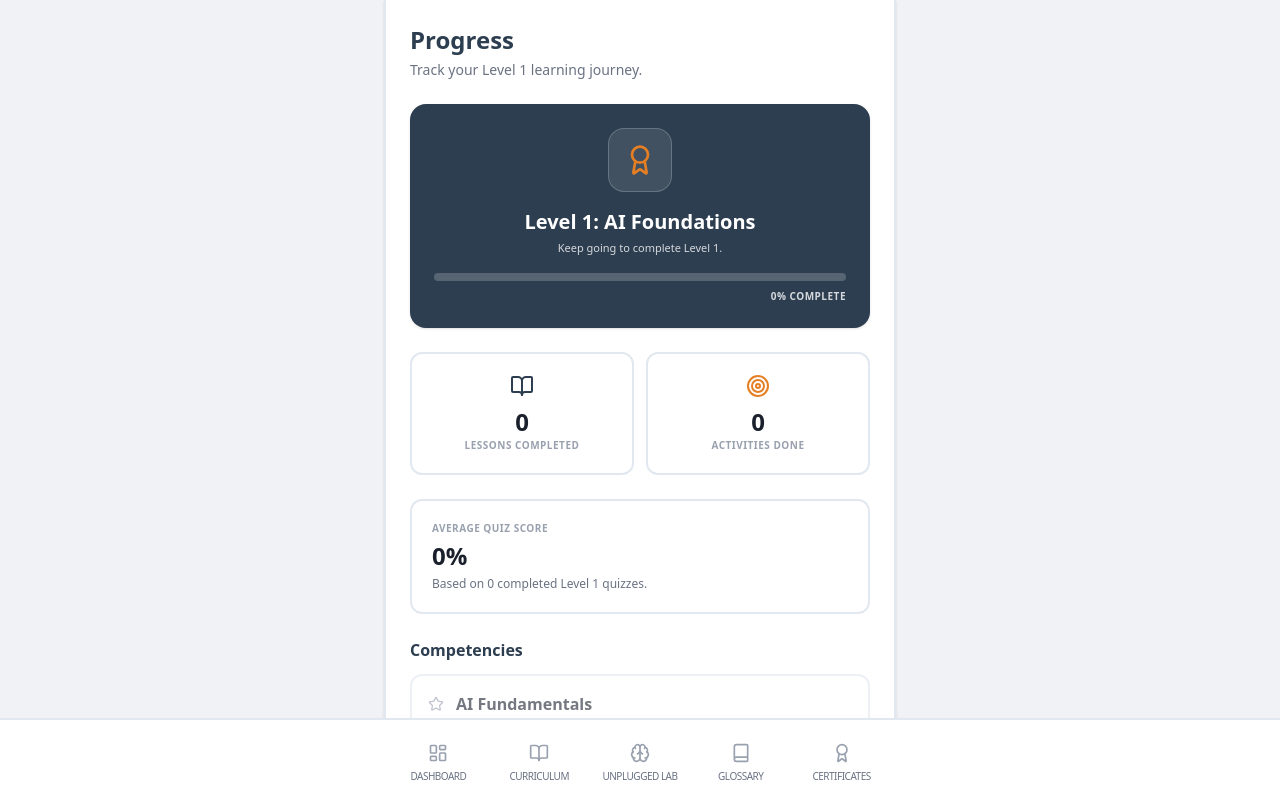
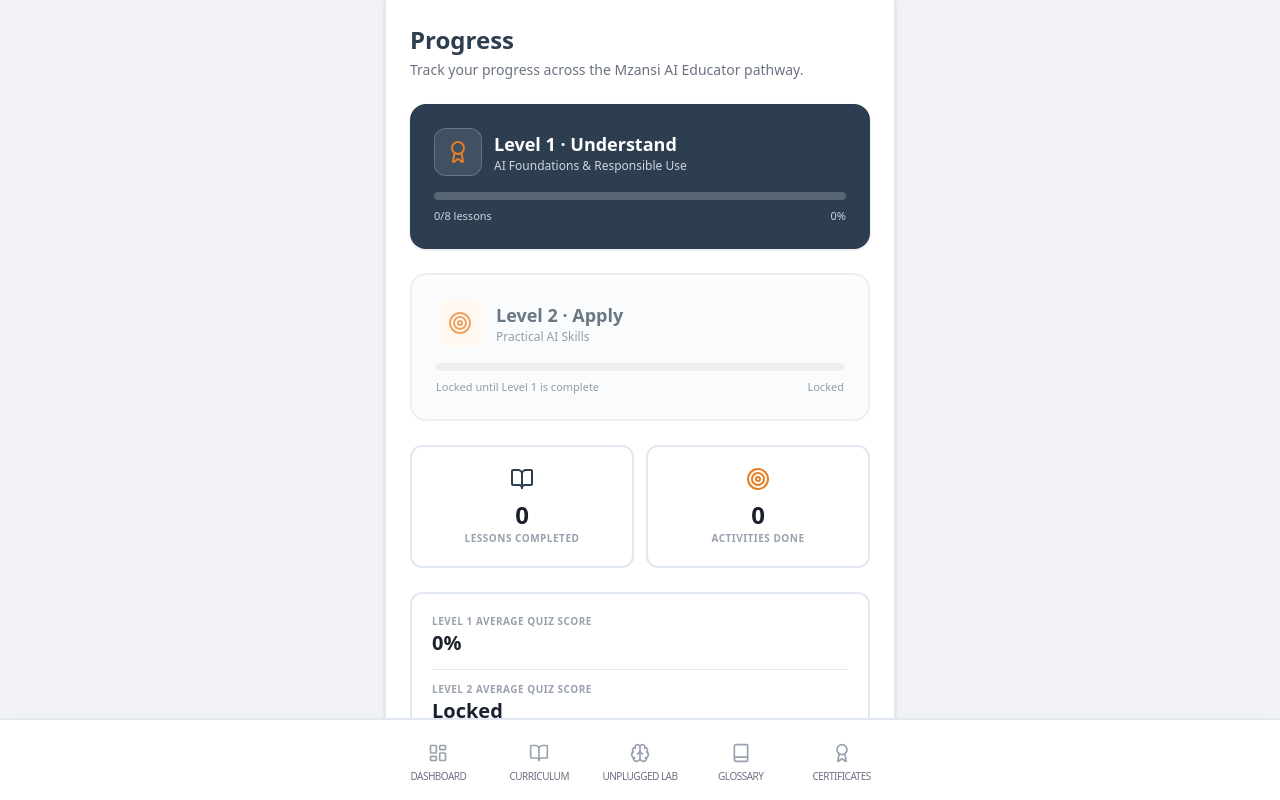
Before and after one commit to marcdiedricks/mzansi-ai-educator, a React (Vite) app: page /mzansi-ai-educator/progress in a window 1280 px wide. Shown: the top 800 px of the page. Built offline with nearby package versions, Linux system fonts and the light colour scheme.

Commit message:
Extend progress tracking through Level 2

```diff
--- a/src/pages/Progress.tsx
+++ b/src/pages/Progress.tsx
@@ -2,6 +2,7 @@
 import { Award, Target, BookOpen, Star } from 'lucide-react';
 import { getUserProgress } from '../lib/progress';
 import { lessons } from '../lib/curriculum/data';
+import { LEVEL_TWO_MODULES } from '../lib/programmeLevels';
 
 export function Progress() {
   const [progress, setProgress] = useState(getUserProgress());
@@ -12,84 +13,44 @@
     return () => window.removeEventListener('mzansi_progress_updated', handleUpdate);
   }, []);
 
-  const level1Lessons = lessons.filter((lesson) => lesson.levelId === 'MZAIE-L1');
-  const level1LessonIds = new Set(level1Lessons.map((lesson) => lesson.id));
-  const completedLevel1Lessons = progress.completedLessons.filter((id) => level1LessonIds.has(id));
-  const level1QuizScores: Array<[string, number]> = Object.entries(progress.quizScores).filter(
-    ([lessonId]) => level1LessonIds.has(lessonId)
-  ) as Array<[string, number]>;
+  const level1Ids = lessons.filter((lesson) => lesson.levelId === 'MZAIE-L1').map((lesson) => lesson.id);
+  const level2Ids = LEVEL_TWO_MODULES.flatMap((module) => module.lessonId ? [module.lessonId] : []);
+  const completed1 = level1Ids.filter((id) => progress.completedLessons.includes(id)).length;
+  const completed2 = level2Ids.filter((id) => progress.completedLessons.includes(id)).length;
+  const percent1 = Math.round((completed1 / Math.max(level1Ids.length, 1)) * 100);
+  const percent2 = Math.round((completed2 / Math.max(level2Ids.length, 1)) * 100);
+  const level1Complete = level1Ids.length > 0 && completed1 === level1Ids.length;
 
-  const totalLessons = level1Lessons.length;
-  const completedLessons = completedLevel1Lessons.length;
-  const completedActivities = progress.completedLabs.length;
-  const percent = Math.round((completedLessons / Math.max(totalLessons, 1)) * 100);
-  const averageQuizScore = level1QuizScores.length
-    ? Math.round(level1QuizScores.reduce((sum, [, score]) => sum + score, 0) / level1QuizScores.length)
-    : 0;
+  const level1QuizScores = Object.entries(progress.quizScores).filter(([id]) => level1Ids.includes(id));
+  const level2QuizScores = Object.entries(progress.quizScores).filter(([id]) => level2Ids.includes(id));
+  const average = (scores: Array<[string, number]>) => scores.length ? Math.round(scores.reduce((sum, [, score]) => sum + score, 0) / scores.length) : 0;
 
   const competencies = [
-    { name: 'AI Fundamentals', earned: completedLessons >= 1 },
-    { name: 'Ethical AI Use', earned: completedLessons >= 3 },
-    { name: 'Prompt Engineering', earned: completedLessons >= 4 },
-    { name: 'Privacy & Security', earned: completedLessons >= 5 },
+    { name: 'AI Fundamentals', earned: completed1 >= 1 },
+    { name: 'Ethical AI Use', earned: completed1 >= 3 },
+    { name: 'Prompt Engineering', earned: completed1 >= 4 || completed2 >= 3 },
+    { name: 'Practical AI Application', earned: completed2 >= 1 },
   ];
 
   return (
     <div className="p-6 space-y-6 pb-24">
-      <header>
-        <h1 className="text-2xl font-bold text-[#2D3E50] mb-1">Progress</h1>
-        <p className="text-sm font-medium text-gray-500">Track your Level 1 learning journey.</p>
-      </header>
+      <header><h1 className="text-2xl font-bold text-[#2D3E50] mb-1">Progress</h1><p className="text-sm font-medium text-gray-500">Track your progress across the Mzansi AI Educator pathway.</p></header>
 
-      <div className="bg-[#2D3E50] rounded-2xl p-6 text-white text-center shadow-sm relative overflow-hidden">
-        <div className="relative z-10">
-          <div className="w-16 h-16 bg-white/10 rounded-2xl flex items-center justify-center mx-auto mb-4 border border-white/20">
-            <Award className="w-8 h-8 text-[#E67E22]" />
-          </div>
-          <h2 className="text-xl font-bold mb-1">Level 1: AI Foundations</h2>
-          <p className="text-[11px] font-medium opacity-80 mb-4">
-            {percent === 100 ? 'Level 1 complete.' : 'Keep going to complete Level 1.'}
-          </p>
-
-          <div className="w-full bg-white/20 rounded-full h-2 mb-2 overflow-hidden">
-            <div className="bg-[#E67E22] rounded-full h-2 transition-all duration-300" style={{ width: `${percent}%` }}></div>
-          </div>
-          <div className="text-[10px] font-bold uppercase tracking-wider opacity-80 text-right">{percent}% Complete</div>
-        </div>
+      <div className="bg-[#2D3E50] rounded-2xl p-6 text-white shadow-sm">
+        <div className="flex items-center gap-3 mb-4"><div className="w-12 h-12 bg-white/10 rounded-xl flex items-center justify-center border border-white/20"><Award className="w-6 h-6 text-[#E67E22]" /></div><div><h2 className="text-lg font-bold">Level 1 · Understand</h2><p className="text-xs text-gray-300">AI Foundations & Responsible Use</p></div></div>
+        <div className="w-full bg-white/20 rounded-full h-2 mb-2 overflow-hidden"><div className="bg-[#E67E22] rounded-full h-2" style={{ width: `${percent1}%` }} /></div><div className="text-[11px] text-gray-300 flex justify-between"><span>{completed1}/{level1Ids.length} lessons</span><span>{percent1}%</span></div>
       </div>
 
-      <div className="grid grid-cols-2 gap-3">
-        <div className="bg-white border-2 border-[#E2E8F0] rounded-xl p-5 text-center">
-          <BookOpen className="w-6 h-6 text-[#2D3E50] mx-auto mb-2" />
-          <div className="text-2xl font-bold text-[#1A202C]">{completedLessons}</div>
-          <div className="text-[10px] font-bold uppercase tracking-wider text-gray-400">Lessons Completed</div>
-        </div>
-        <div className="bg-white border-2 border-[#E2E8F0] rounded-xl p-5 text-center">
-          <Target className="w-6 h-6 text-[#E67E22] mx-auto mb-2" />
-          <div className="text-2xl font-bold text-[#1A202C]">{completedActivities}</div>
-          <div className="text-[10px] font-bold uppercase tracking-wider text-gray-400">Activities Done</div>
-        </div>
+      <div className={`rounded-2xl p-6 border-2 ${level1Complete ? 'bg-white border-[#2D3E50]' : 'bg-gray-50 border-gray-200 opacity-70'}`}>
+        <div className="flex items-center gap-3 mb-4"><div className="w-12 h-12 bg-orange-50 rounded-xl flex items-center justify-center"><Target className="w-6 h-6 text-[#E67E22]" /></div><div><h2 className="text-lg font-bold text-[#2D3E50]">Level 2 · Apply</h2><p className="text-xs text-gray-500">Practical AI Skills</p></div></div>
+        <div className="w-full bg-gray-200 rounded-full h-2 mb-2 overflow-hidden"><div className="bg-[#E67E22] rounded-full h-2" style={{ width: `${percent2}%` }} /></div><div className="text-[11px] text-gray-500 flex justify-between"><span>{level1Complete ? `${completed2}/${level2Ids.length} lessons` : 'Locked until Level 1 is complete'}</span><span>{level1Complete ? `${percent2}%` : 'Locked'}</span></div>
       </div>
 
-      <div className="bg-white border-2 border-[#E2E8F0] rounded-xl p-5">
-        <div className="text-[10px] font-bold uppercase tracking-wider text-gray-400 mb-1">Average Quiz Score</div>
-        <div className="text-2xl font-bold text-[#1A202C]">{averageQuizScore}%</div>
-        <div className="text-xs text-gray-500 mt-1">
-          Based on {level1QuizScores.length} completed Level 1 quiz{level1QuizScores.length === 1 ? '' : 'zes'}.
-        </div>
-      </div>
+      <div className="grid grid-cols-2 gap-3"><div className="bg-white border-2 border-[#E2E8F0] rounded-xl p-5 text-center"><BookOpen className="w-6 h-6 text-[#2D3E50] mx-auto mb-2" /><div className="text-2xl font-bold text-[#1A202C]">{completed1 + completed2}</div><div className="text-[10px] font-bold uppercase tracking-wider text-gray-400">Lessons Completed</div></div><div className="bg-white border-2 border-[#E2E8F0] rounded-xl p-5 text-center"><Target className="w-6 h-6 text-[#E67E22] mx-auto mb-2" /><div className="text-2xl font-bold text-[#1A202C]">{progress.completedLabs.length}</div><div className="text-[10px] font-bold uppercase tracking-wider text-gray-400">Activities Done</div></div></div>
 
-      <section>
-        <h3 className="font-bold text-[#2D3E50] mb-3">Competencies</h3>
-        <div className="space-y-2">
-          {competencies.map((skill) => (
-            <div key={skill.name} className={`flex items-center p-4 bg-white border-2 border-[#E2E8F0] rounded-xl ${skill.earned ? '' : 'opacity-60'}`}>
-              <Star className={`w-4 h-4 mr-3 ${skill.earned ? 'text-[#E67E22]' : 'text-gray-400'}`} />
-              <span className="font-bold text-[#1A202C]">{skill.name}</span>
-            </div>
-          ))}
-        </div>
-      </section>
+      <div className="bg-white border-2 border-[#E2E8F0] rounded-xl p-5 space-y-3"><div><div className="text-[10px] font-bold uppercase tracking-wider text-gray-400">Level 1 Average Quiz Score</div><div className="text-xl font-bold text-[#1A202C]">{average(level1QuizScores as Array<[string, number]>)}%</div></div><div className="border-t border-gray-200 pt-3"><div className="text-[10px] font-bold uppercase tracking-wider text-gray-400">Level 2 Average Quiz Score</div><div className="text-xl font-bold text-[#1A202C]">{level1Complete ? `${average(level2QuizScores as Array<[string, number]>)}%` : 'Locked'}</div></div></div>
+
+      <section><h3 className="font-bold text-[#2D3E50] mb-3">Competencies</h3><div className="space-y-2">{competencies.map((skill) => <div key={skill.name} className={`flex items-center p-4 bg-white border-2 border-[#E2E8F0] rounded-xl ${skill.earned ? '' : 'opacity-60'}`}><Star className={`w-4 h-4 mr-3 ${skill.earned ? 'text-[#E67E22]' : 'text-gray-400'}`} /><span className="font-bold text-[#1A202C]">{skill.name}</span></div>)}</div></section>
     </div>
   );
 }
```
